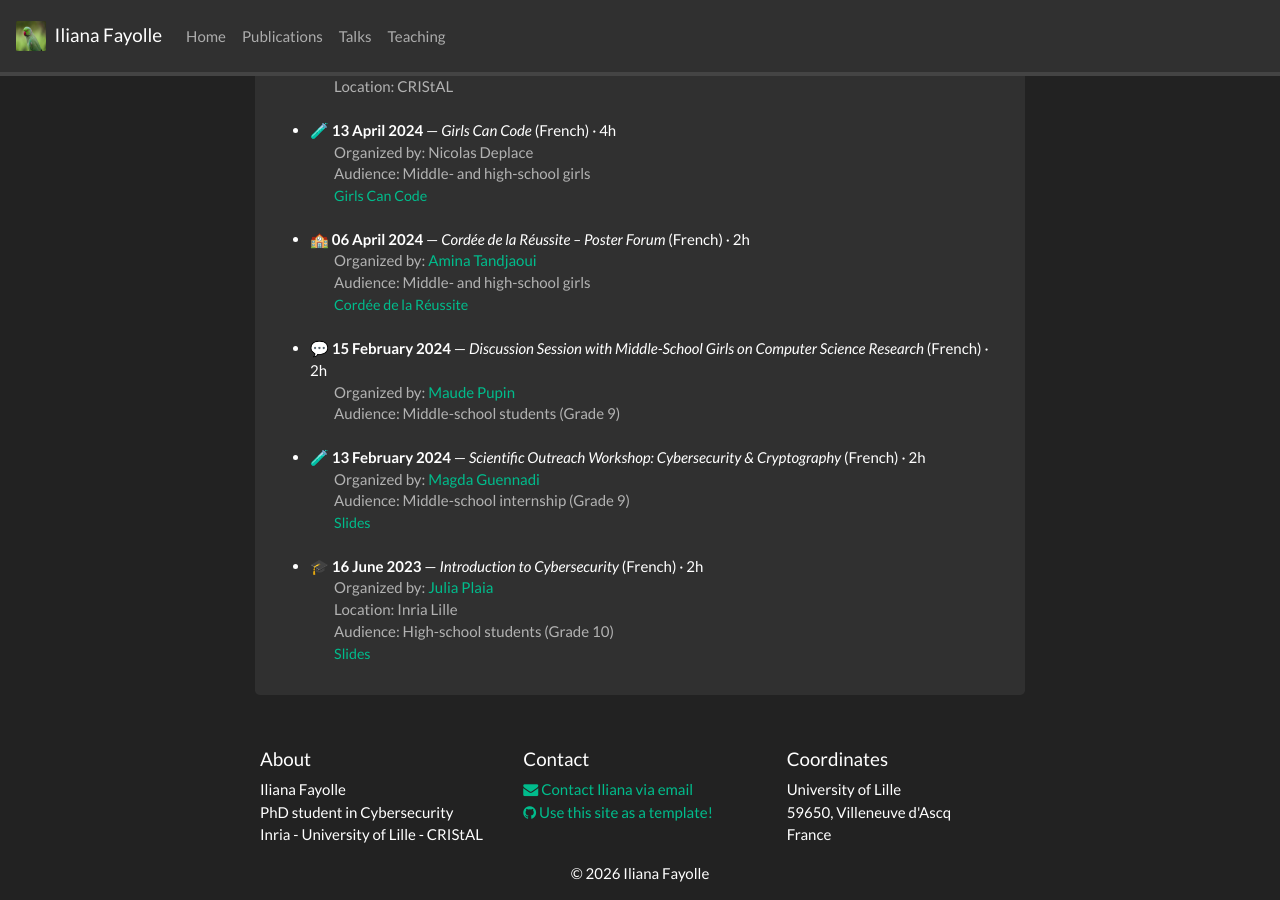
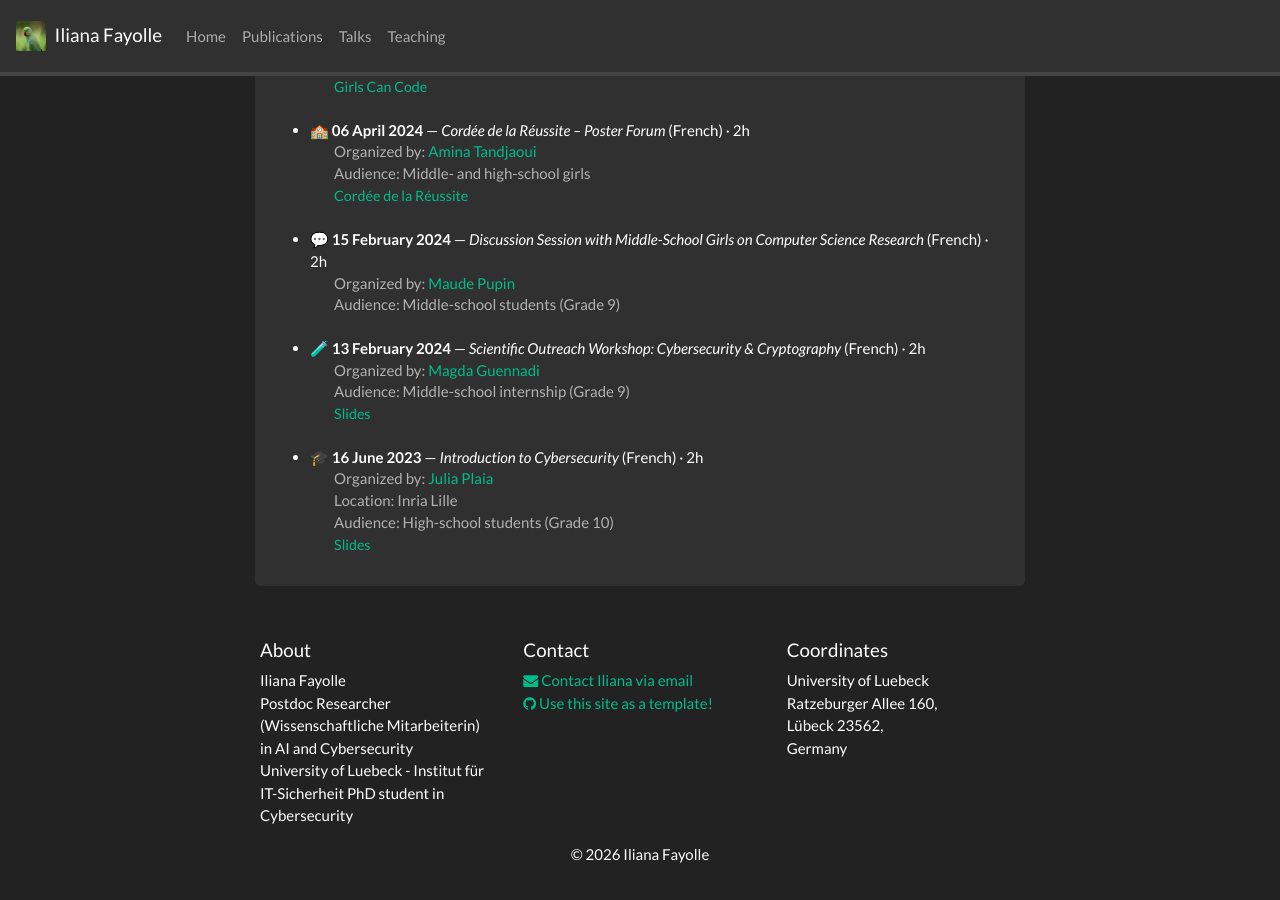
Before and after one commit to Naeele/Naeele.github.io, a Jekyll site: the page built from _pages/talks.md, in a window 1280 px wide and 900 px high, scrolled down 2142 px. Built offline with Jekyll 4.4.1, drawn with Linux system fonts in a browser that asks for light colours; nearby versions of some CDN libraries; a style sheet for code colours, icons or effects is not loaded; some of the changed text lies outside the part shown.

Commit message:
feat - update2 2026_11_16

```diff
--- a/_config.yml
+++ b/_config.yml
@@ -1,7 +1,7 @@
 # Site settings
 title: Iliana Fayolle
-email: iliana.fayolle@inria.fr
-description: Academic webpage of PhD student Iliana Fayolle
+email: iliana.fayolle@uni-luebeck.de
+description: Academic webpage of Postdoc Iliana Fayolle
 baseurl: ""
 url: "https://ifayolle.fr"
 
@@ -13,16 +13,17 @@ url: "https://ifayolle.fr"
 # Footer info
 affiliation: >
   Iliana Fayolle<br/>
-  PhD student in Cybersecurity<br/>
-  Inria - University of Lille - CRIStAL
+  Postdoc Researcher (Wissenschaftliche Mitarbeiterin) in AI and Cybersecurity<br/>
+  University of Luebeck - Institut für IT-Sicherheit PhD student in Cybersecurity<br/>
 
 location: >
-  University of Lille<br/>
-  59650, Villeneuve d'Ascq<br/>
-  France
+  University of Luebeck<br/>
+  Ratzeburger Allee 160,<br/>
+  Lübeck 23562,<br/>
+  Germany
 
 contact: >
-  <a href="mailto:iliana.fayolle@inria.fr" target="_blank"><i class="fa fa-envelope fa-1x"></i> Contact Iliana via email</a> <br/>
+  <a href="mailto:iliana.fayolle@uni-luebeck.de" target="_blank"><i class="fa fa-envelope fa-1x"></i> Contact Iliana via email</a> <br/>
   <a href="https://github.com/sbryngelson/academic-website-template"><i class="fa fa-github fa-1x"></i> Use this site as a template!</a>
 
 # Pages shown in navbar
--- a/_data/pi.yml
+++ b/_data/pi.yml
@@ -9,9 +9,9 @@
   # Change the items in "education" you have (up to 6)
   education:
     [
+      "(2023) Master's Degree in Cryptography, University of Rennes, France",
       "(2026) Ph.D. in Computer Science, University of Lille, France",
-      "(2023) Master's Degree in Cryptography, University of Rennes, France",
     ]
 
   educationshort:
-    ["(2023) Master's Degree in Cryptography, University of Rennes", "(2026) Ph.D. in Computer Science, University of Lille"]
+    ["(2026) Ph.D. in Computer Science, University of Lille", "(2023) Master's Degree in Cryptography, University of Rennes"]
--- a/_pages/talks.md
+++ b/_pages/talks.md
@@ -41,24 +41,36 @@ permalink: /talks/
 </style>
 
 <div class="jumbotron">
-### Selected talks
+  <h3 id="selected-talks">Selected talks</h3>
 
-* **16 November 2026** — *Practice Makes (Im)Perfect: A Look Back at Benchmarking Practices for Microarchitectural Side-Channel Attacks*
-  Iliana Fayolle
-  [CCS ’26](https://www.sigsac.org/ccs/CCS2026/index.html), The Hague, The Netherlands
-  [slides](https://slides.com/ilianafayolle/ccs26/fullscreen)
-</div>
+  <ul>
+    <li>
+      <strong>16 November 2026</strong> —
+      <em>Practice Makes (Im)Perfect: A Look Back at Benchmarking Practices for Microarchitectural Side-Channel Attacks</em>
+      — Iliana Fayolle,
+      <a href="https://www.sigsac.org/ccs/CCS2026/index.html">CCS '26</a>,
+      The Hague, The Netherlands
+      <a href="https://slides.com/ilianafayolle/ccs26/fullscreen">Slides</a>
+    </li>
 
-* **01 October 2026** — *Side Channels in Web Environments: From Microarchitectural Attacks to Developer-Centric Countermeasures*
-  Iliana Fayolle
-  [PhD Thesis Defense](https://www.cristal.univ-lille.fr/en/theses/fayolle-iliana-931/?force_lang=true), Inria Center from the University of Lille, France
-  [slides](https://slides.com/ilianafayolle/phd-thesis-defense/fullscreen)
-</div>
+    <li>
+      <strong>01 October 2026</strong> —
+      <em>Side Channels in Web Environments: From Microarchitectural Attacks to Developer-Centric Countermeasures</em>
+      — Iliana Fayolle,
+      <a href="https://www.cristal.univ-lille.fr/en/theses/fayolle-iliana-931/?force_lang=true">PhD Thesis Defense</a>,
+      Inria Center, University of Lille, France
+      <a href="https://slides.com/ilianafayolle/phd-thesis-defense/fullscreen">Slides</a>
+    </li>
 
-* **24 September 2024** — *Semi-automated and Easily Interpretable Side-Channel Analysis for Modern JavaScript*
-  Iliana Fayolle
-  [CANS ’24](https://2024.cansconference.org/), Cambridge, UK
-  [slides](https://slides.com/ilianafayolle/cans24-678e00/fullscreen)
+    <li>
+      <strong>24 September 2024</strong> —
+      <em>Semi-automated and Easily Interpretable Side-Channel Analysis for Modern JavaScript</em>
+      — Iliana Fayolle,
+      <a href="https://2024.cansconference.org/">CANS '24</a>,
+      Cambridge, UK
+      <a href="https://slides.com/ilianafayolle/cans24-678e00/fullscreen">Slides</a>
+    </li>
+  </ul>
 </div>
 
 <div class="jumbotron">
```
Also changed, not shown: _data/news.yml (+4 -4 lines), 1 other file.
